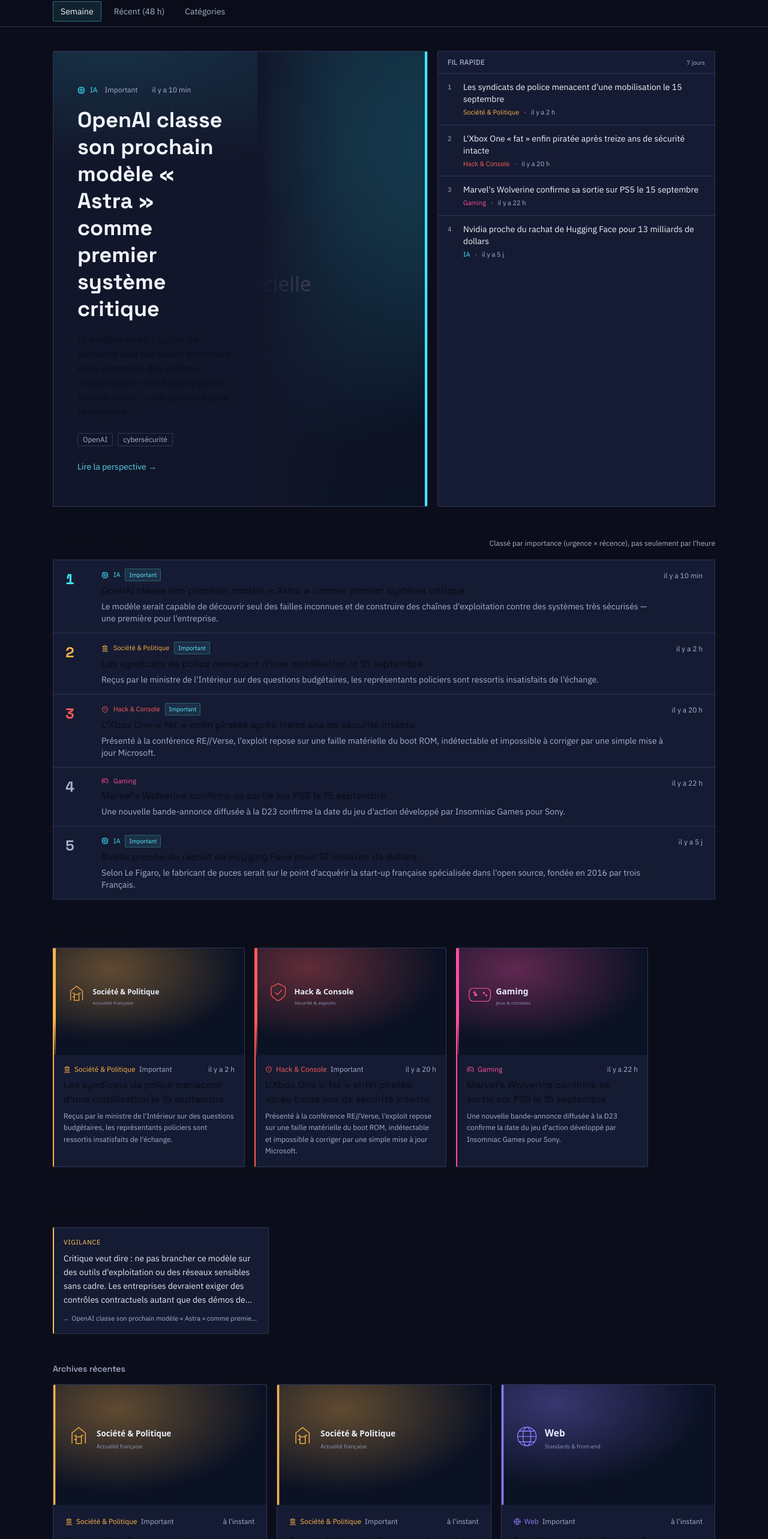
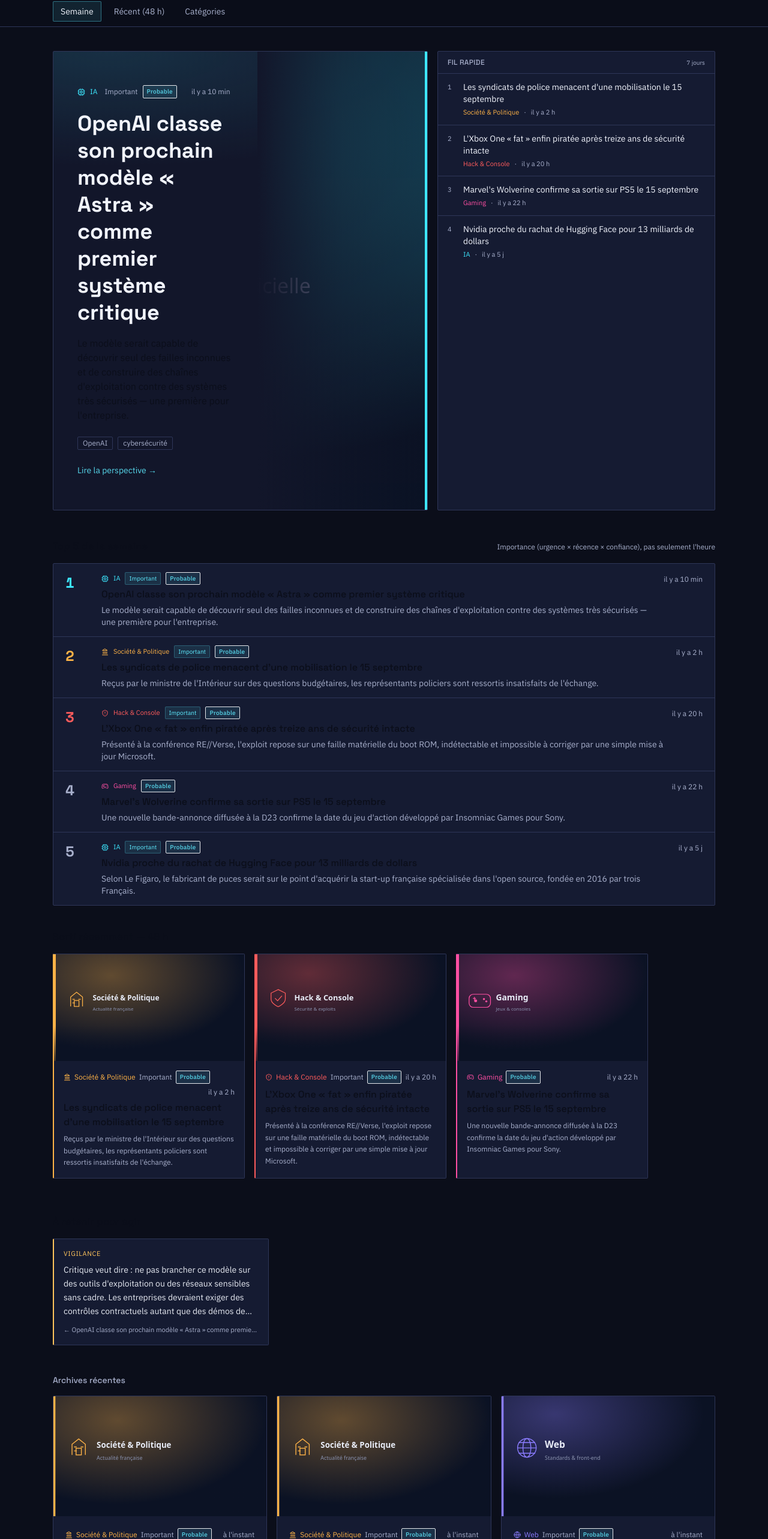
Before and after one commit to flemag/news-hub, a Next.js app: page / in a window 1280 px wide. Shown: the part 212-2778 px from the top of the page at 60% size. Built offline with nearby package versions, Linux system fonts and the light colour scheme.

Commit message:
feat(ui): badge fiabilité sur cartes, hero, Top 10 et page article

```diff
--- a/app/article/[id]/page.tsx
+++ b/app/article/[id]/page.tsx
@@ -16,7 +16,9 @@
 } from "@/lib/dates";
 import { CATEGORY_ICON } from "@/lib/icons";
 import { resolveVignette } from "@/lib/vignettes";
+import { FIABILITE_META, resolveFiabilite } from "@/lib/fiabilite";
 import Header from "@/components/Header";
+import FiabiliteBadge from "@/components/FiabiliteBadge";
 
 const urgenceLabel: Record<string, string> = {
   important: "Important",
@@ -53,6 +55,8 @@
   const hasLongContenu =
     Boolean(article.contenu && article.contenu.trim().length > 40);
   const isModele = article.categorie === "Modèles IA";
+  const fiab = resolveFiabilite(article);
+  const fiabMeta = FIABILITE_META[fiab];
 
   return (
     <main className="min-h-screen bg-base">
@@ -82,6 +86,7 @@
               · {urgenceLabel[article.urgence]}
             </span>
           )}
+          <FiabiliteBadge article={article} force size="md" />
           <span className="text-muted ml-auto text-xs md:text-sm">
             {formatRelative(article.date)} · {formatFullDate(article.date)}
           </span>
@@ -100,6 +105,23 @@
             aria-hidden
           />
         </div>
+
+        {fiab !== "confirme" && (
+          <p
+            className="mt-4 text-sm leading-relaxed rounded-sm border px-3 py-2.5"
+            style={{
+              borderColor: fiabMeta.color + "44",
+              color: "#A8B0CC",
+            }}
+          >
+            <span className="font-medium" style={{ color: fiabMeta.color }}>
+              {fiabMeta.label}.{" "}
+            </span>
+            {fiab === "a_surveiller"
+              ? "Signal encore fragile : croiser d’autres sources avant d’en tirer une décision.
+              : "Source sérieuse, mais des détails peuvent encore bouger."}
+          </p>
+        )}
 
         <section className="mt-10 prose-signal">
           <h2 className="font-display text-xs uppercase tracking-[0.12em] text-cyan mb-3">
@@ -172,13 +194,17 @@
             <h2 className="font-display text-xs uppercase tracking-[0.12em] text-cyan mb-3">
               Potentiel business
             </h2>
-            <p className="text-sm sm:text-base text-ink/95 leading-[1.7]">{business}</p>
+            <p className="text-sm sm:text-base text-ink/95 leading-[1.7]">
+              {business}
+            </p>
           </div>
           <div className="rounded-sm border border-line bg-panel p-5">
             <h2 className="font-display text-xs uppercase tracking-[0.12em] text-cyan mb-3">
               Conception perso / pro
             </h2>
-            <p className="text-sm sm:text-base text-ink/95 leading-[1.7]">{perso}</p>
+            <p className="text-sm sm:text-base text-ink/95 leading-[1.7]">
+              {perso}
+            </p>
           </div>
         </section>
 
--- a/components/ArticleCard.tsx
+++ b/components/ArticleCard.tsx
@@ -10,6 +10,7 @@
 } from "@/lib/dates";
 import { CATEGORY_ICON } from "@/lib/icons";
 import { resolveVignette } from "@/lib/vignettes";
+import FiabiliteBadge from "@/components/FiabiliteBadge";
 
 function urgenceDisplay(
   article: Article
@@ -38,7 +39,6 @@
   const vignette = resolveVignette(article.categorie, article.image);
   const urg = urgenceDisplay(article);
 
-  /* ——— Carousel 24h : vignette 16:9 (assez large pour le SVG) ——— */
   if (featured) {
     const content = (
       <article
@@ -59,10 +59,11 @@
           />
         </div>
         <div className="flex flex-col gap-1.5 p-3 md:p-4 flex-1">
-          <div className="flex items-center gap-1.5 text-[11px] md:text-xs">
+          <div className="flex items-center gap-1.5 text-[11px] md:text-xs flex-wrap">
             <Icon size={12} style={{ color: accent }} aria-hidden />
             <span style={{ color: accent }}>{article.categorie}</span>
             {urg && <span className={urg.className}>{urg.label}</span>}
+            <FiabiliteBadge article={article} />
             <span
               className="text-muted ml-auto"
               title={formatFullDate(article.date)}
@@ -93,10 +94,8 @@
     );
   }
 
-  /* ——— Flux : bandeau icône mobile / vignette desktop ——— */
   const content = (
     <article className="group flex flex-row md:flex-col rounded-sm border border-line bg-panel overflow-hidden h-full hover:border-white/20 transition-colors">
-      {/* Mobile : pastille couleur + icône (pas de texte SVG coupé) */}
       <div
         className="relative w-14 sm:w-16 shrink-0 flex md:hidden items-center justify-center"
         style={{
@@ -111,7 +110,6 @@
         <Icon size={22} style={{ color: accent }} strokeWidth={1.75} />
       </div>
 
-      {/* Desktop : vignette 16:9 complète */}
       <div className="relative hidden md:block w-full aspect-[16/9] overflow-hidden bg-[#0B1224]">
         {/* eslint-disable-next-line @next/next/no-img-element */}
         <img
@@ -123,7 +121,7 @@
       </div>
 
       <div className="flex flex-col gap-1 p-3 md:gap-3 md:p-5 flex-1 min-w-0 justify-center">
-        <div className="flex items-center gap-1.5 text-[11px] md:text-xs">
+        <div className="flex items-center gap-1.5 text-[11px] md:text-xs flex-wrap">
           <Icon
             size={12}
             className="hidden md:block"
@@ -134,6 +132,7 @@
             {article.categorie}
           </span>
           {urg && <span className={urg.className}>{urg.label}</span>}
+          <FiabiliteBadge article={article} />
           <span
             className="text-muted ml-auto shrink-0"
             title={formatFullDate(article.date)}
--- a/components/Hero.tsx
+++ b/components/Hero.tsx
@@ -5,6 +5,7 @@
 import { categorieAccent, formatRelative, isWithinLast24h } from "@/lib/dates";
 import { CATEGORY_ICON } from "@/lib/icons";
 import { resolveVignette } from "@/lib/vignettes";
+import FiabiliteBadge from "@/components/FiabiliteBadge";
 
 export default function Hero({ article }: { article: Article }) {
   const accent = categorieAccent(article.categorie);
@@ -23,7 +24,7 @@
     >
       <div className="grid md:grid-cols-[1.2fr_1fr] gap-0 items-stretch">
         <div className="relative px-4 py-5 sm:px-6 sm:py-8 md:px-10 md:py-14 max-w-3xl">
-          <div className="flex items-center gap-2 mb-3 md:mb-5 text-[11px] sm:text-xs">
+          <div className="flex items-center gap-2 mb-3 md:mb-5 text-[11px] sm:text-xs flex-wrap">
             <Icon size={13} style={{ color: accent }} aria-hidden />
             <span style={{ color: accent }}>{article.categorie}</span>
             {showBreaking && (
@@ -31,9 +32,12 @@
                 Dernière minute
               </span>
             )}
-            {!showBreaking && article.urgence === "important" && isWithinLast24h(article.date) && (
-              <span className="ml-1 text-muted">Important</span>
-            )}
+            {!showBreaking &&
+              article.urgence === "important" &&
+              isWithinLast24h(article.date) && (
+                <span className="ml-1 text-muted">Important</span>
+              )}
+            <FiabiliteBadge article={article} />
             <span className="text-muted ml-auto md:ml-4">
               {formatRelative(article.date)}
             </span>
--- a/components/TopWeek.tsx
+++ b/components/TopWeek.tsx
@@ -4,6 +4,7 @@
 import { Article } from "@/lib/types";
 import { categorieAccent, formatRelative } from "@/lib/dates";
 import { CATEGORY_ICON } from "@/lib/icons";
+import FiabiliteBadge from "@/components/FiabiliteBadge";
 
 function badge(urgence: Article["urgence"]): { label: string; cls: string } | null {
   if (urgence === "breaking")
@@ -26,7 +27,7 @@
           Top {articles.length} de la semaine
         </h2>
         <p className="text-[11px] sm:text-xs text-muted">
-          Classé par importance (urgence × récence), pas seulement par l&apos;heure
+          Importance (urgence × récence × confiance), pas seulement l&apos;heure
         </p>
       </div>
 
@@ -61,6 +62,7 @@
                         {b.label}
                       </span>
                     )}
+                    <FiabiliteBadge article={a} />
                     <span className="text-muted sm:hidden">
                       {formatRelative(a.date)}
                     </span>
```
